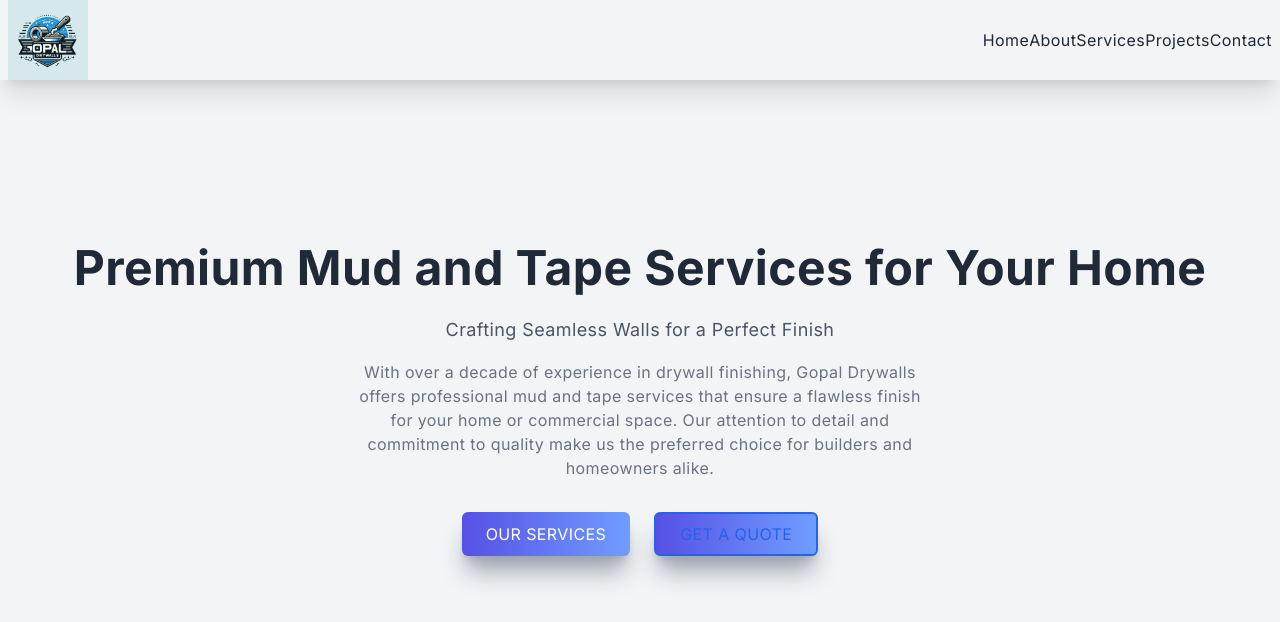
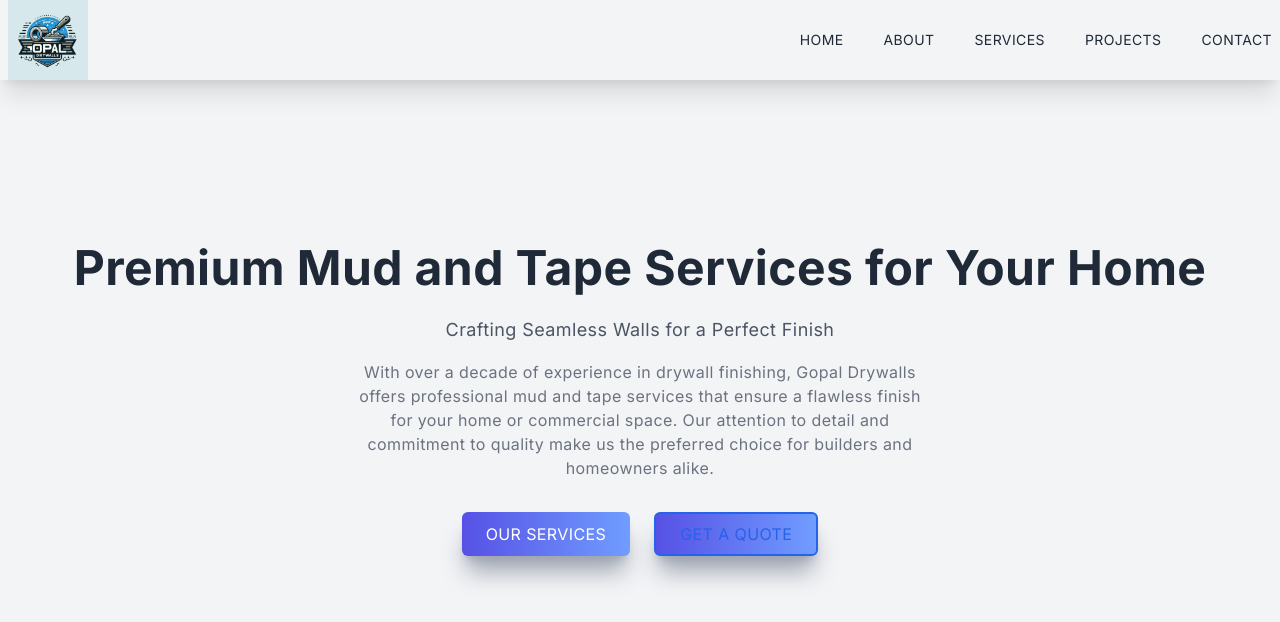
Before and after one commit to Khushdeep899/gopal-website, a Next.js app: page / in a window 1280 px wide. Shown: the top 622 px of the page. Built offline with nearby package versions, Linux system fonts and the light colour scheme.

Commit message:
typos in Navbar

```diff
--- a/components/Navbar.jsx
+++ b/components/Navbar.jsx
@@ -27,19 +27,19 @@ const Navbar = () => {
         <div>
             <ul className='hidden md:flex '>
                 <Link href='/'>
-                    <li classname='ml-10 text-sm uppercase hover:border-b'> Home </li>
+                    <li className='ml-10 text-sm uppercase hover:border-b'> Home </li>
                 </Link>
                 <Link href='/'>
-                    <li classname='ml-10 text-sm uppercase hover:border-b'> About </li>
+                    <li className='ml-10 text-sm uppercase hover:border-b'> About </li>
                 </Link>
                 <Link href='/'>
-                    <li classname='ml-10 text-sm uppercase hover:border-b'> Services </li>
+                    <li className='ml-10 text-sm uppercase hover:border-b'> Services </li>
                 </Link>
                 <Link href='/'>
-                    <li classname='ml-10 text-sm uppercase hover:border-b'> Projects </li>
+                    <li className='ml-10 text-sm uppercase hover:border-b'> Projects </li>
                 </Link>
                 <Link href='/'>
-                    <li classname='ml-10 text-sm uppercase hover:border-b'> Contact </li>
+                    <li className='ml-10 text-sm uppercase hover:border-b'> Contact </li>
                 </Link>
             </ul>
 
```
Also changed, not shown: public/assets/logo-no-bg.png (added), public/assets/logo-with-bg.png (added).
